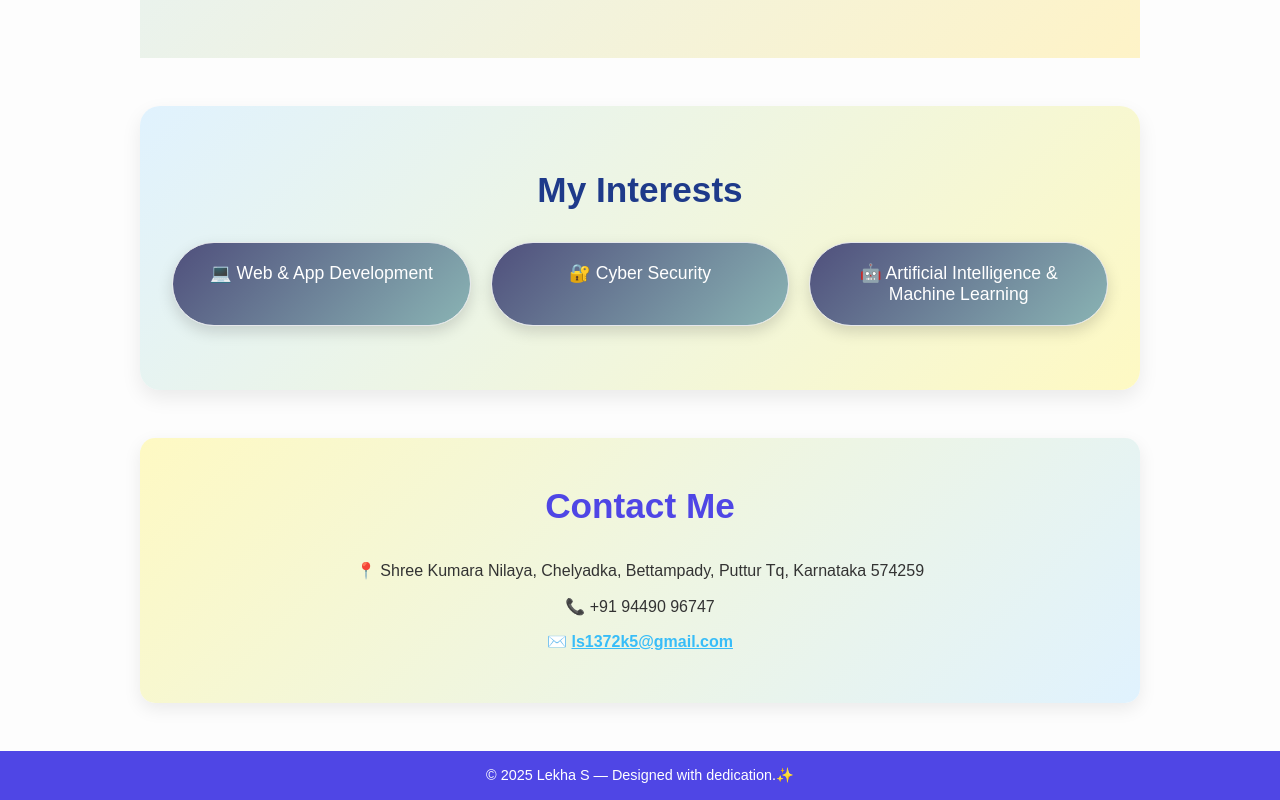
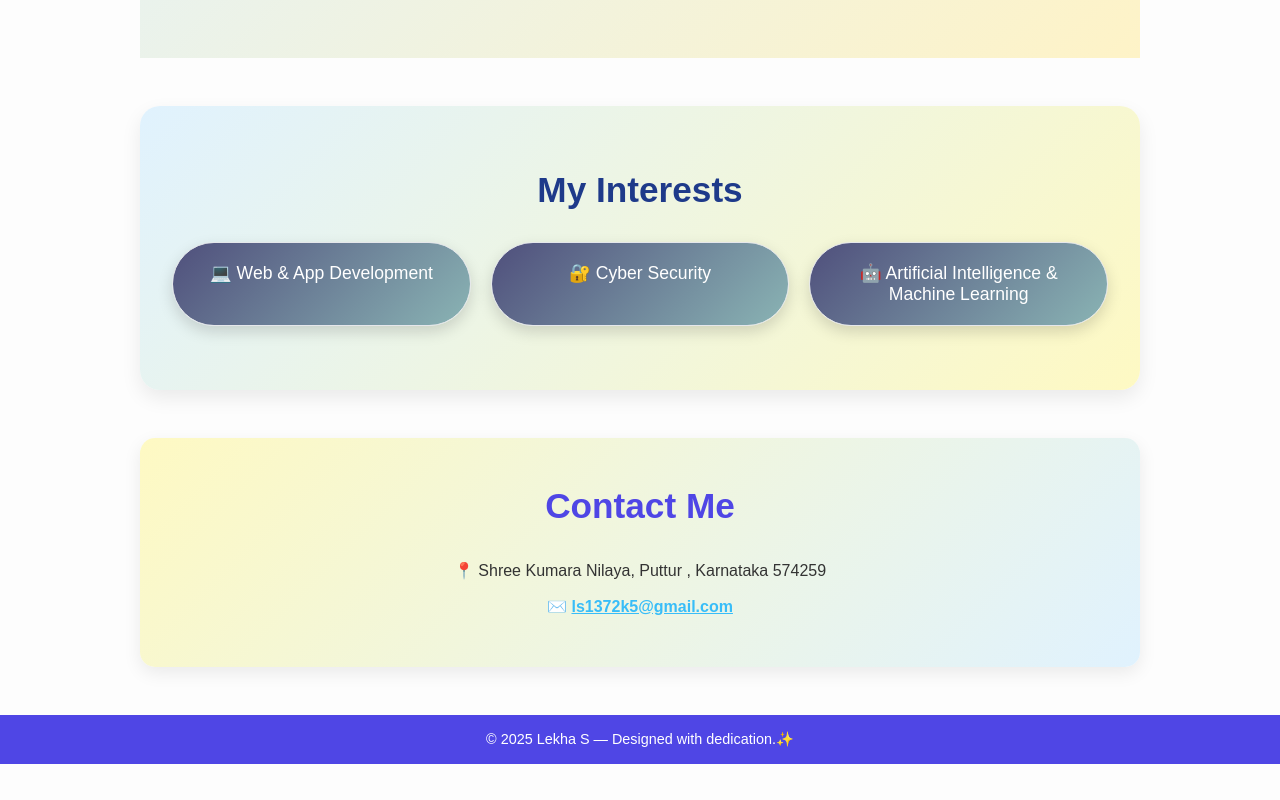
Before and after one commit to Lekhaaa-S/My-Portfolio, a plain HTML site: page index.html in a window 1280 px wide. Shown: the part 567-1367 px from the top of the page. After the commit the page ends 1331 px from the top, so only its background shows below. Drawn offline with Linux system fonts and the light colour scheme.

Commit message:
Update index.html

```diff
--- a/index.html
+++ b/index.html
@@ -44,8 +44,7 @@
   <!-- Contact -->
   <section class="contact">
     <h2>Contact Me</h2>
-    <p>📍 Shree Kumara Nilaya, Chelyadka, Bettampady, Puttur Tq, Karnataka 574259</p>
-    <p>📞 +91 94490 96747</p>
+    <p>📍 Shree Kumara Nilaya, Puttur , Karnataka 574259</p>
     <p>✉️ <a href="mailto:ls1372k5@gmail.com" style="color:#38bdf8;">ls1372k5@gmail.com</a></p>
   </section>
 
```
